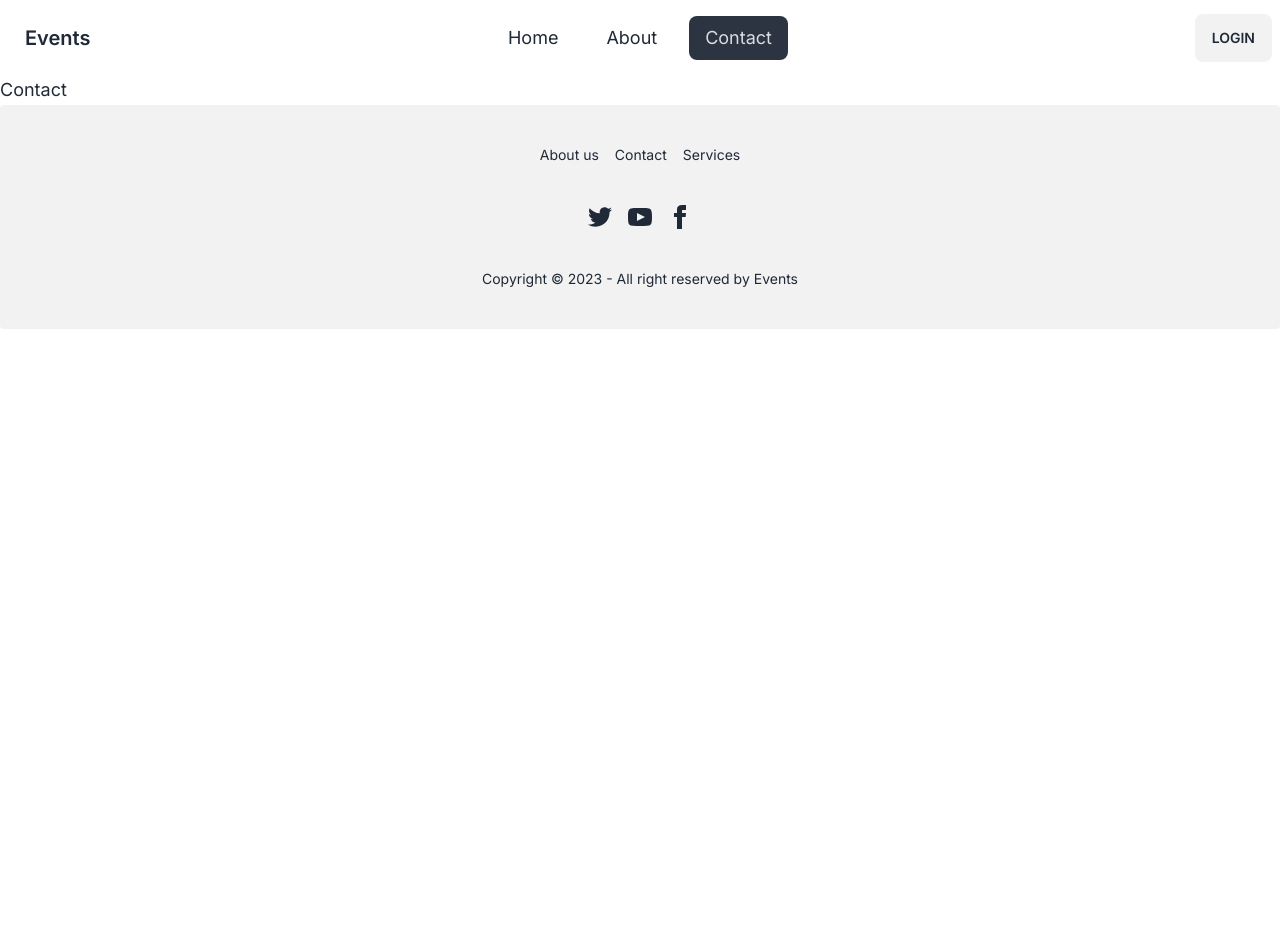
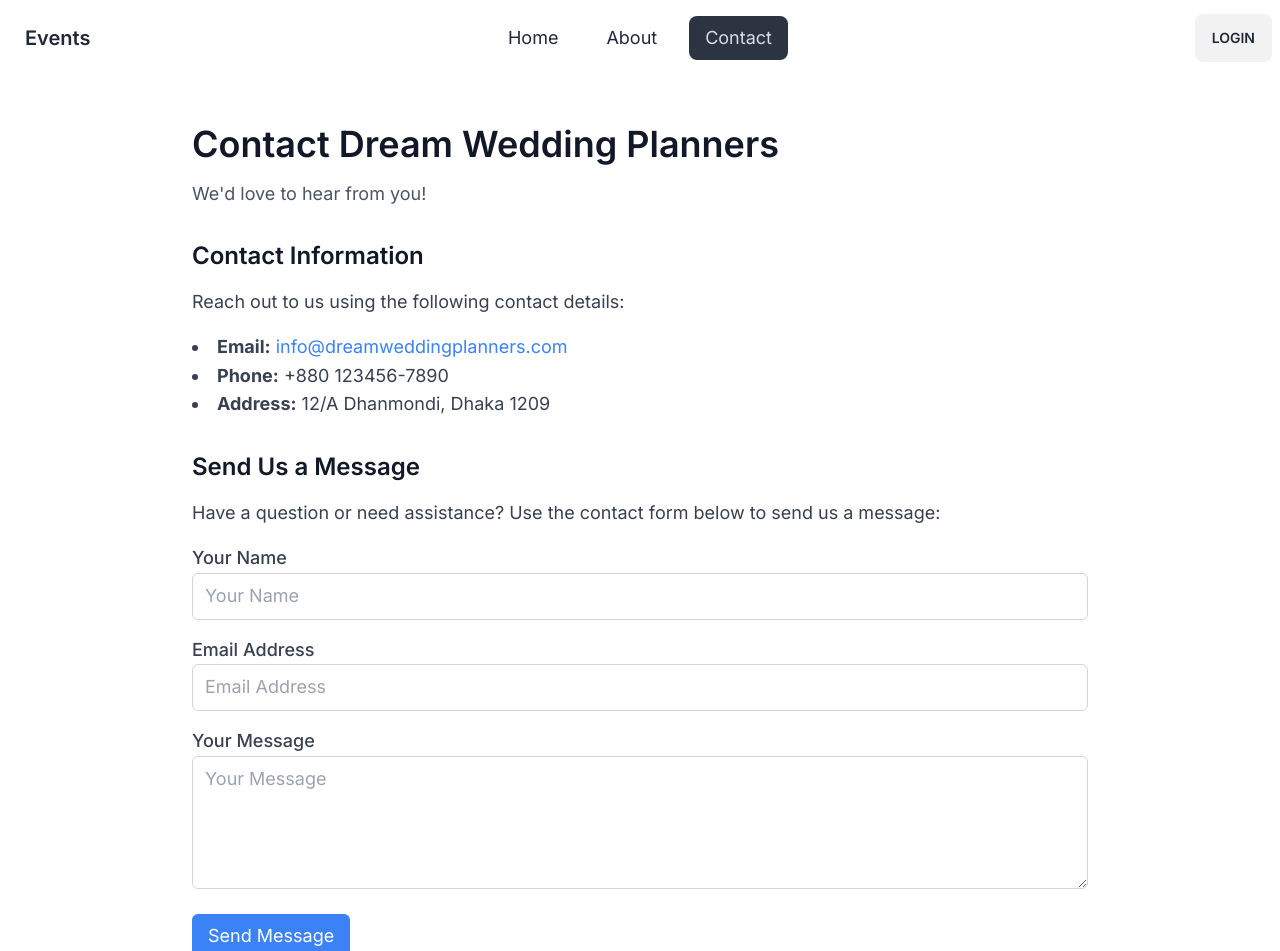
Before and after one commit to mehediy/wedding-event-management, a React (Vite) app: page /contact in a window 1280 px wide. Shown: the top 951 px of the page. Before the commit the page ends 800 px from the top, so only its background shows below. Built offline with nearby package versions, Linux system fonts and the light colour scheme; no server answers.

Commit message:
Added contact information

```diff
--- a/src/Pages/Contact.jsx
+++ b/src/Pages/Contact.jsx
@@ -1,7 +1,111 @@
-import React from "react";
+import { toast } from "react-toastify";
 
 const Contact = () => {
-  return <div>Contact</div>;
+  return (
+    <div className="bg-white p-8 sm:p-12">
+      <div className="max-w-4xl mx-auto">
+        <h1 className="text-3xl sm:text-4xl font-semibold text-gray-900 mb-4">
+          Contact Dream Wedding Planners
+        </h1>
+        <p className="text-gray-600 text-lg mb-8">
+          We'd love to hear from you!
+        </p>
+        <section className="mb-8">
+          <h2 className="text-xl sm:text-2xl font-semibold text-gray-900 mb-4">
+            Contact Information
+          </h2>
+          <p className="text-gray-700">
+            Reach out to us using the following contact details:
+          </p>
+          <ul className="list-disc list-inside text-gray-700 mt-4">
+            <li>
+              <strong>Email:</strong>{" "}
+              <a
+                href="mailto:info@dreamweddingplanners.com"
+                className="text-blue-500"
+              >
+                info@dreamweddingplanners.com
+              </a>
+            </li>
+            <li>
+              <strong>Phone:</strong> +880 123456-7890
+            </li>
+            <li>
+              <strong>Address:</strong> 12/A Dhanmondi, Dhaka 1209
+            </li>
+          </ul>
+        </section>
+        <section>
+          <h2 className="text-xl sm:text-2xl font-semibold text-gray-900 mb-4">
+            Send Us a Message
+          </h2>
+          <p className="text-gray-700">
+            Have a question or need assistance? Use the contact form below to
+            send us a message:
+          </p>
+          <form
+            className="mt-4"
+            onSubmit={(e) => {
+              e.preventDefault();
+              toast.success("Message sent! We'll contact you soon.");
+            }}
+          >
+            <div className="mb-4">
+              <label htmlFor="name" className="block text-gray-700 font-medium">
+                Your Name
+              </label>
+              <input
+                type="text"
+                id="name"
+                name="name"
+                className="w-full py-2 px-3 border border-gray-300 rounded-md focus:outline-none focus:border-blue-500"
+                placeholder="Your Name"
+                required
+              />
+            </div>
+            <div className="mb-4">
+              <label
+                htmlFor="email"
+                className="block text-gray-700 font-medium"
+              >
+                Email Address
+              </label>
+              <input
+                type="email"
+                id="email"
+                name="email"
+                className="w-full py-2 px-3 border border-gray-300 rounded-md focus:outline-none focus:border-blue-500"
+                placeholder="Email Address"
+                required
+              />
+            </div>
+            <div className="mb-4">
+              <label
+                htmlFor="message"
+                className="block text-gray-700 font-medium"
+              >
+                Your Message
+              </label>
+              <textarea
+                id="message"
+                name="message"
+                rows="4"
+                className="w-full py-2 px-3 border border-gray-300 rounded-md focus:outline-none focus:border-blue-500"
+                placeholder="Your Message"
+                required
+              ></textarea>
+            </div>
+            <button
+              type="submit"
+              className="bg-blue-500 hover:bg-blue-600 text-white py-2 px-4 rounded-md hover:shadow-lg transition duration-300 ease-in-out"
+            >
+              Send Message
+            </button>
+          </form>
+        </section>
+      </div>
+    </div>
+  );
 };
 
 export default Contact;
```
